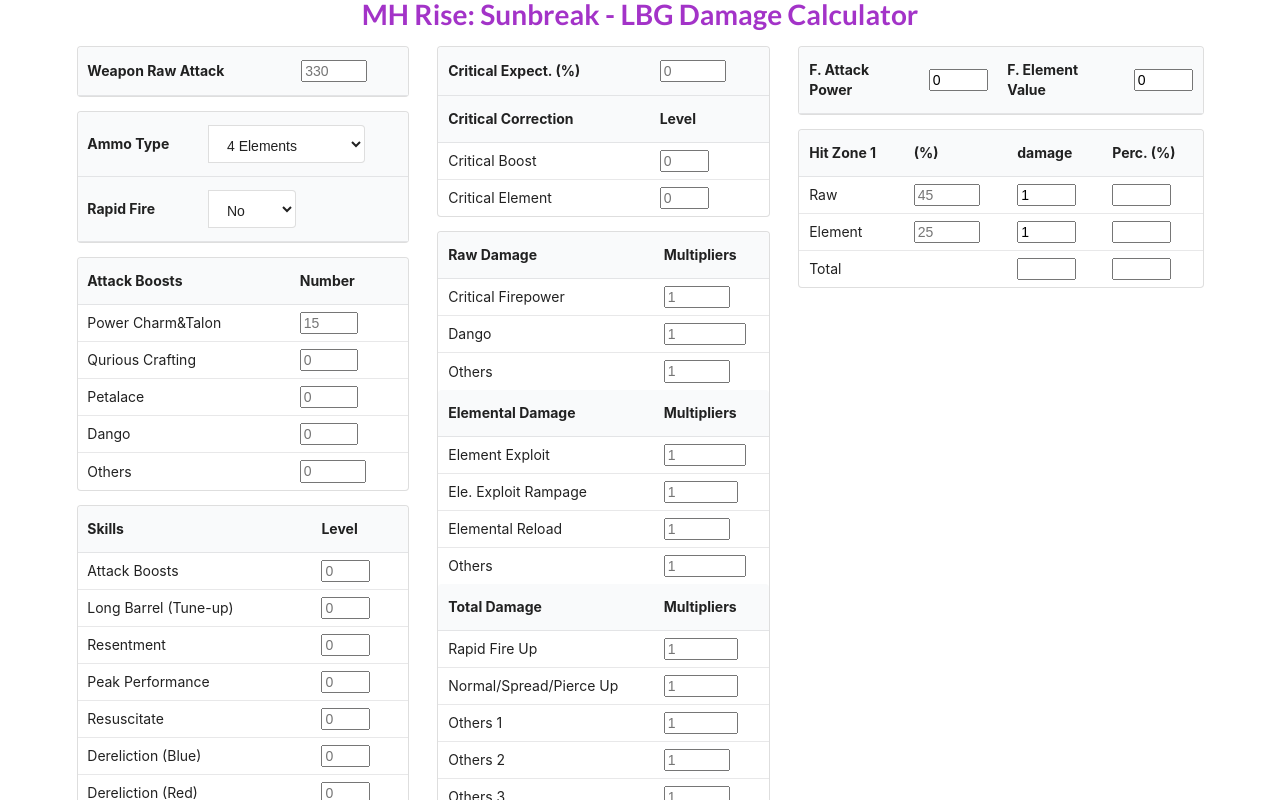
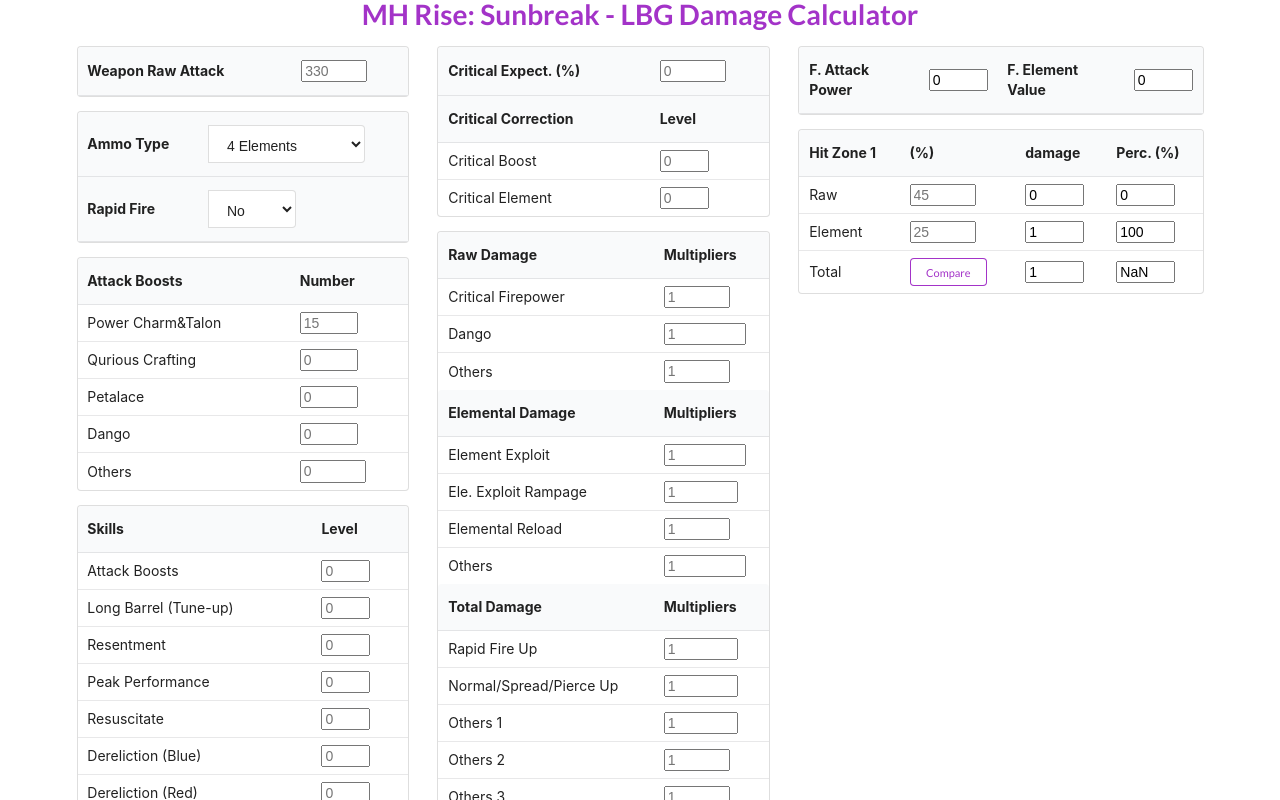
Before and after one commit to Aeneasusid/sunbreak-damage-calculator, a React (Create React App) app: page / in a window 1280 px wide. Shown: the top 800 px of the page. Built offline with nearby package versions, Linux system fonts and the light colour scheme.

Commit message:
0.59 calculate finished

```diff
--- a/src/App.js
+++ b/src/App.js
@@ -14,13 +14,14 @@ class App extends React.Component {
         damageMultipliers:[1,[1,1,1],1],// [raw, [ele,exploit,rampage], total]
         rawHitZone:0.45,
         elementHitZone:0.25,
-        rawDamage:1,
+        rawDamage:0,
         elementDamage:1,
     }
 
     handleAttackUpdate = finalAttack => {
         this.setState({finalAttack: finalAttack}, () => {
             this.handleElementDamage()
+            this.handleRawDamage()
         })
     }
 
@@ -30,27 +31,38 @@ class App extends React.Component {
         })
     }
 
-    handleMotionValueUpdate = motionValue => this.setState({motionValue: motionValue})
+    handleMotionValueUpdate = motionValue => {
+        this.setState({motionValue: motionValue}, () => {
+            this.handleRawDamage()
+        })
+    }
 
     handleRapidFireUpdate = value => {
         this.setState({rapidAmmoCorrection:[value, 0.7, 0.5]}, () => {
             this.handleElementDamage()
+            this.handleRawDamage()
         })
     }
 
     handleCriticalCorrectionUpdate = (expectation, boostMulti, elementMulti) => {
         this.setState({criticalCorrection:[expectation, boostMulti, elementMulti]}, () => {
             this.handleElementDamage()
+            this.handleRawDamage()
         })
     }
 
     handleDamageMultipliersUpdate = damageMultipliers => {
         this.setState({damageMultipliers:damageMultipliers}, () => {
             this.handleElementDamage()
+            this.handleRawDamage()
         })
     }
 
-    handleRawHitZoneUpdate = (rawHitZone) => this.setState({rawHitZone: rawHitZone})
+    handleRawHitZoneUpdate = (rawHitZone) => {
+        this.setState({rawHitZone: rawHitZone}, () => {
+            this.handleRawDamage()
+        })
+    }
 
     handleElementHitZoneUpdate = elementHitZone => {
         this.setState({elementHitZone: elementHitZone}, () => {
@@ -58,11 +70,35 @@ class App extends React.Component {
         })
     }
 
+    handleRawDamage = () => {
+        let criticalExpectation = this.state.criticalCorrection[0]
+        let criticalBoost = this.state.criticalCorrection[1]
+        // motion value, atk, hitZone
+        let rawDamage = this.state.motionValue
+        rawDamage *= this.state.finalAttack
+        rawDamage *= this.state.rawHitZone
+        // damage multi.
+        rawDamage *= this.state.damageMultipliers[0]
+        rawDamage *= this.state.damageMultipliers[2]
+        // rapid fire correction
+        if (this.state.rapidAmmoCorrection[0] === 'Yes') {
+            rawDamage *= this.state.rapidAmmoCorrection[2]
+        }
+        // critical correction
+        rawDamage += rawDamage * (criticalBoost - 1) * criticalExpectation
+        if (criticalExpectation === 0 || criticalExpectation === 1) {
+            rawDamage = Math.round(rawDamage/100)
+        } else {
+            rawDamage = Math.round(rawDamage) / 100
+        }
+        //
+        this.setState({rawDamage:rawDamage})
+    }
 
     handleElementDamage = () => {
         let criticalExpectation = this.state.criticalCorrection[0]
         let criticalElement = this.state.criticalCorrection[2]
-        // atk, ele, hitZone
+        // ev, atk, hitZone
         let elementDamage = this.state.finalElement
         elementDamage *= this.state.finalAttack
         elementDamage *= this.state.elementHitZone
@@ -82,6 +118,10 @@ class App extends React.Component {
             elementDamage = Math.round(elementDamage/100)
         } else {
             elementDamage = Math.round(elementDamage) / 100
+        }
+        // 1
+        if (elementDamage === 0 && this.state.elementHitZone > 0) {
+            elementDamage = 1
         }
         //
         this.setState({elementDamage:elementDamage})
--- a/src/components/Results.js
+++ b/src/components/Results.js
@@ -4,12 +4,17 @@ class Results extends React.Component {
     constructor(props) {
         super(props);
         this.state = {
-            totalDamage:[],
+            saveTotalDamage:undefined,
         }
     }
 
     handleOnChangeRaw = e => this.props.handleRawHitZoneUpdate(e.target.value / 100)
     handleOnChangeElement = e => this.props.handleElementHitZoneUpdate(e.target.value / 100)
+
+    totalDamageCompare = () => {
+        this.setState({saveTotalDamage: this.props.rawDamage + this.props.elementDamage})
+    }
+
 
     render() {
         return (
@@ -38,15 +43,20 @@ class Results extends React.Component {
                             <td>Raw</td>
                             <td><input onChange={this.handleOnChangeRaw} type="number" placeholder="45" step="1" min='0' max='100' size="6"/></td>
                             <td><input value={this.props.rawDamage} size="4"/></td>
-                            <td><input size="4"/></td>
+                            <td><input value={Math.round(100 * this.props.rawDamage / (this.props.rawDamage + this.props.elementDamage))} size="4"/></td>
                         </tr>
                         <tr>
                             <td>Element</td>
                             <td><input onChange={this.handleOnChangeElement} type="number" placeholder="25" step="1" min='0' max='100' size="6"/></td>
                             <td><input value={this.props.elementDamage} size="4"/>
-                            </td><td><input size="4"/></td>
+                            </td><td><input value={Math.round(100 * this.props.elementDamage / (this.props.rawDamage + this.props.elementDamage))} size="4"/></td>
                         </tr>
-                        <tr><td>Total</td><td> </td><td><input size="4"/></td><td><input size="4"/></td></tr>
+                        <tr>
+                            <td>Total</td>
+                            <td><button onClick={this.totalDamageCompare} className="mini ui purple basic button">Compare</button></td>
+                            <td><input value={this.props.rawDamage + this.props.elementDamage} size="4"/></td>
+                            <td><input value={(100 * this.props.rawDamage + this.props.elementDamage - this.state.saveTotalDamage) / this.state.saveTotalDamage} size="4"/></td>
+                        </tr>
                     </tbody>
                 </table>
 
```
